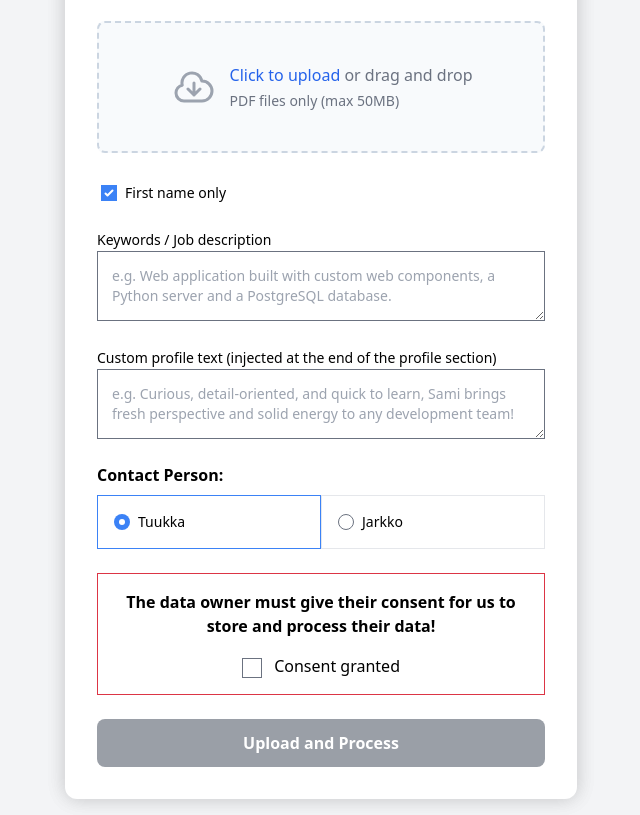
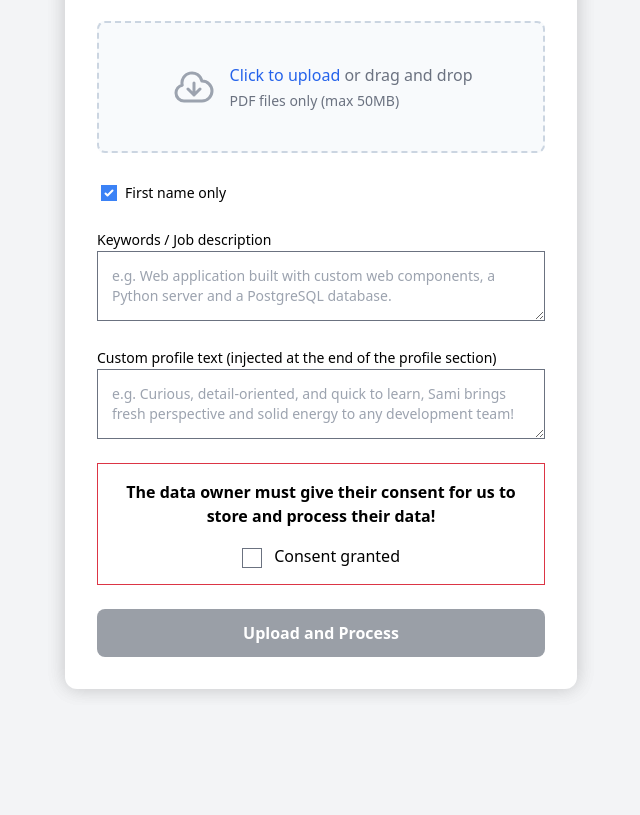
Before and after one commit to Wirokit/cv-tool, a plain HTML site: page upload_page.html in a window 1280 px wide. Shown: the part 119-934 px from the top of the page, without its empty margins (319-959 px from the left). After the commit the page ends 824 px from the top, so only its background shows below. Drawn offline with nearby package versions, Linux system fonts and the light colour scheme.

Commit message:
Contact info based on logged in user

```diff
--- a/upload_page.html
+++ b/upload_page.html
@@ -60,9 +60,6 @@
       }
       .primary-color {
         color: #3b82f6;
-      }
-      .radio-container:has(.contact-radio:checked) {
-        border-color: #3b82f6;
       }
       .disabled {
         cursor: default !important;
@@ -175,48 +172,6 @@
             ></textarea>
           </div>
 
-          <!-- Contact radio -->
-          <div class="contact-radio-group">
-            <h3 class="mb-2 font-semibold text-heading">Contact Person:</h3>
-            <div class="flex items-center w-full">
-              <div
-                class="radio-container w-full border border-default bg-neutral-primary-soft rounded-base"
-              >
-                <label
-                  for="contact-tuukka"
-                  class="flex items-center w-full p-4 select-none text-sm font-medium text-heading cursor-pointer"
-                >
-                  <input
-                    checked
-                    id="contact-tuukka"
-                    type="radio"
-                    value="tuukka"
-                    name="contact-radio"
-                    class="primary-color contact-radio mr-2 w-4 h-4 text-neutral-primary border-default-medium bg-neutral-secondary-medium rounded-full checked:border-brand focus:ring-2 focus:outline-none focus:ring-brand-subtle border border-default appearance-none"
-                  />
-                  Tuukka
-                </label>
-              </div>
-              <div
-                class="radio-container w-full border border-default bg-neutral-primary-soft rounded-base"
-              >
-                <label
-                  for="contact-jarkko"
-                  class="flex items-center w-full p-4 select-none text-sm font-medium text-heading cursor-pointer"
-                >
-                  <input
-                    id="contact-jarkko"
-                    type="radio"
-                    value="jarkko"
-                    name="contact-radio"
-                    class="primary-color contact-radio mr-2 w-4 h-4 text-neutral-primary border-default-medium bg-neutral-secondary-medium rounded-full checked:border-brand focus:ring-2 focus:outline-none focus:ring-brand-subtle border border-default appearance-none"
-                  />
-                  Jarkko
-                </label>
-              </div>
-            </div>
-          </div>
-
           <div
             class="consent-container w-full p-4 border border-default-medium rounded-xs text-center warn-border"
           >
@@ -296,7 +251,6 @@
       const settings = document.querySelector(".options-section");
       const keywordList = document.getElementById("keyword-list");
       const profileText = document.getElementById("profile-text");
-      const contactRadio = document.querySelector(".contact-radio-group");
       const consentContainer = document.querySelector(".consent-container");
       const consentCheck = document.getElementById("consent-check");
 
@@ -360,10 +314,6 @@
           "input.first-name-check"
         ).checked;
 
-        const selectedContact = contactRadio.querySelector(
-          'input[type="radio"]:checked'
-        ).value;
-
         // --- Start Loading State ---
         submitButton.disabled = true;
         submitButton.classList.add("disabled");
@@ -375,7 +325,6 @@
 
         const formData = new FormData();
         formData.append("file", file);
-        formData.append("contact", selectedContact);
         formData.append("firstNameOnly", firstNameOnly);
         formData.append("keywordList", keywordList.value);
         formData.append("profileText", profileText.value);
```
Also changed, not shown: disclaimer.txt (added), 3 other files.
